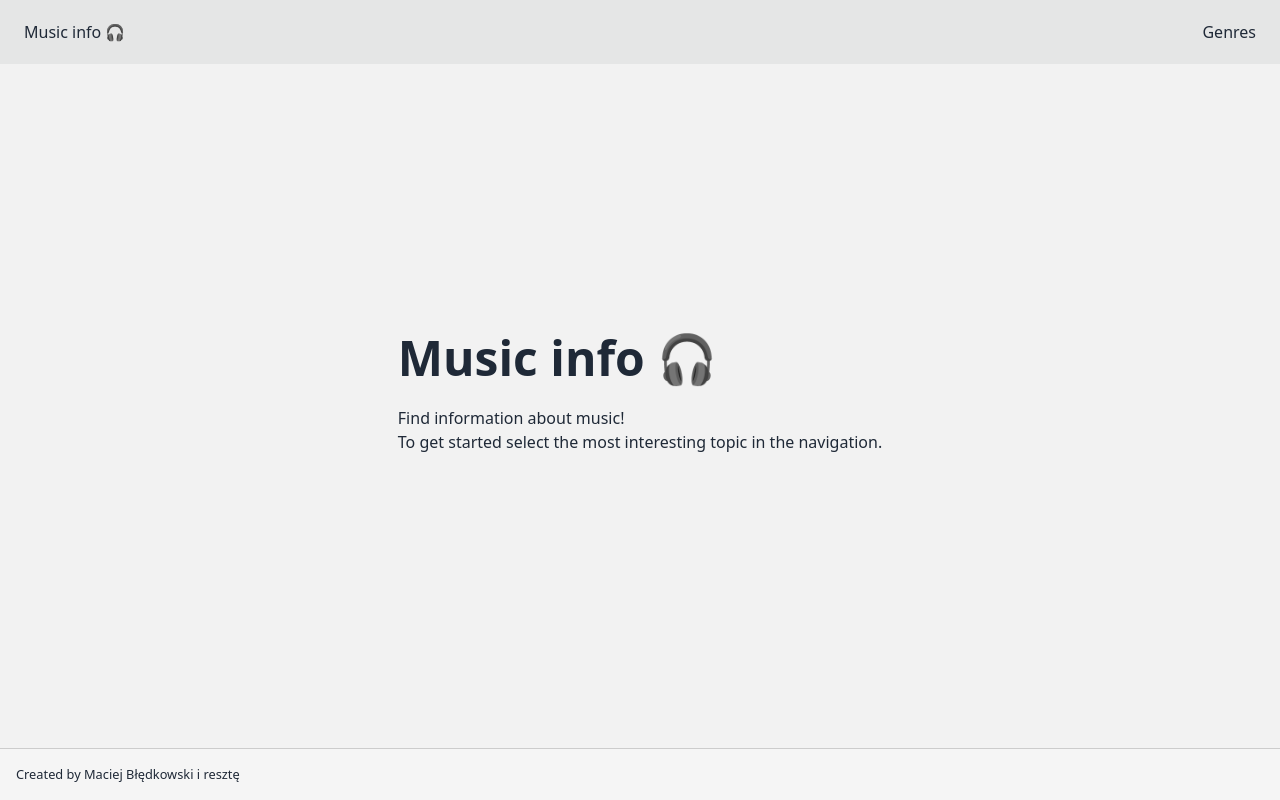
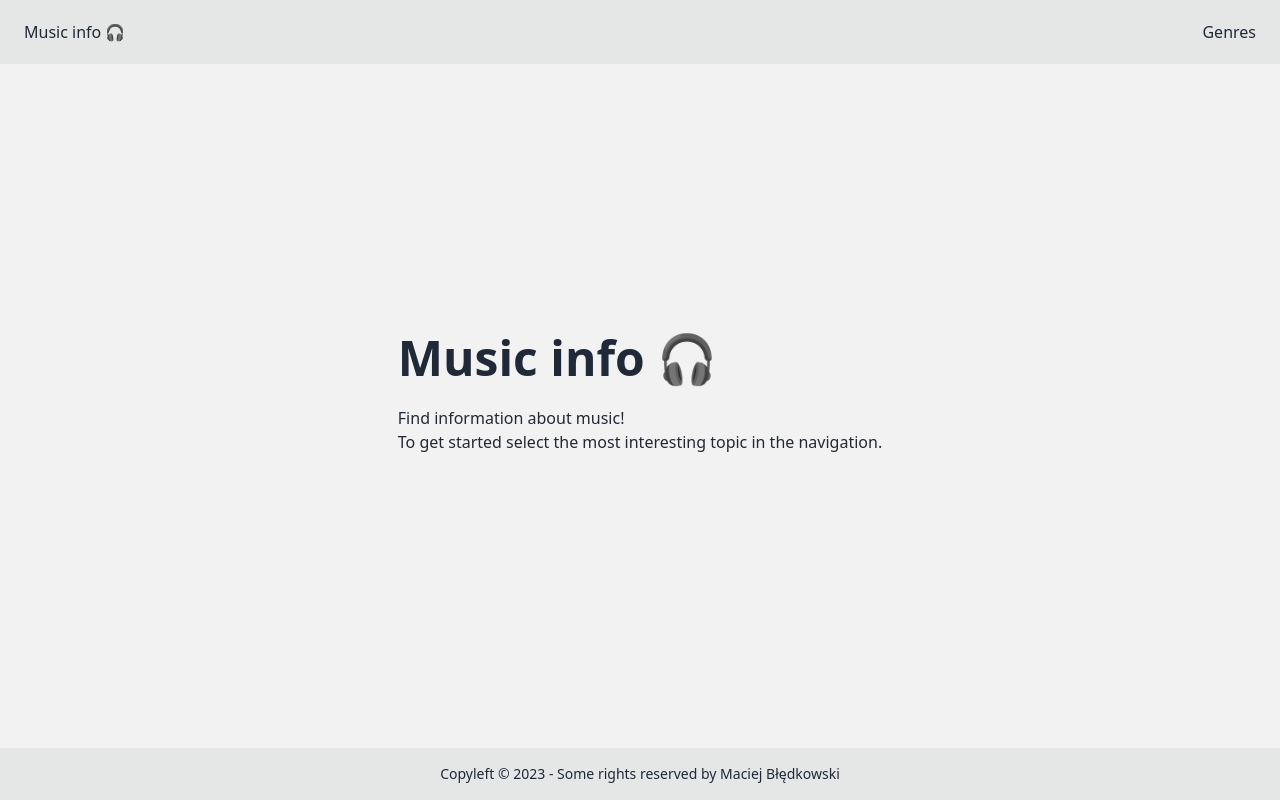
Before and after one commit to mbledkowski/Zaliczenie_SPA, a Nuxt app in the folder nuxt-app/: page / in a window 1280 px wide. Built offline with nearby package versions, Linux system fonts and the light colour scheme.

Commit message:
Update footer, now uses DaisyUI

```diff
--- a/nuxt-app/components/Footer.vue
+++ b/nuxt-app/components/Footer.vue
@@ -1,17 +1,7 @@
 <template>
-  <footer>
-    <p>Created by Maciej Błędkowski i resztę</p>
+  <footer class="footer footer-center p-4 bg-base-300 text-base-content">
+    <div>
+      <p>Copyleft © 2023 - Some rights reserved by Maciej Błędkowski</p>
+    </div>
   </footer>
 </template>
-
-<style lang="scss" scoped>
-footer {
-  padding: 1rem;
-  background-color: #f5f5f5;
-  border-top: 1px solid #ccc;
-  p {
-    margin: 0;
-    font-size: 0.8rem;
-  }
-}
-</style>
```
